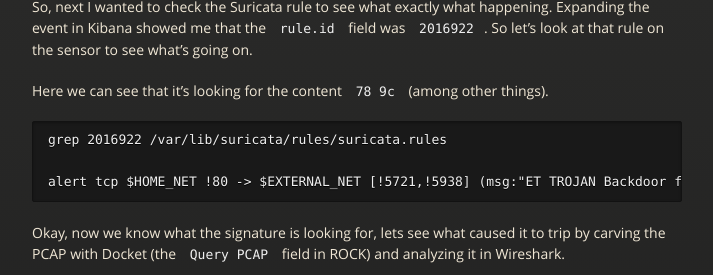
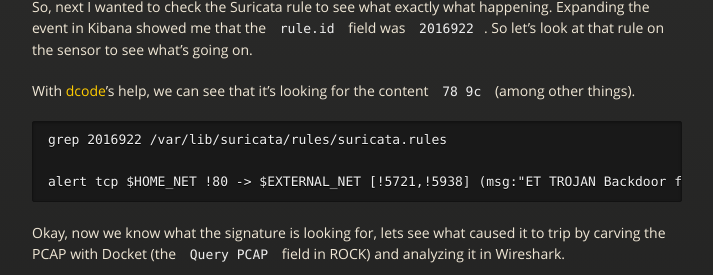
Before and after one commit to huntops-blue/huntops-blue.github.io, a Jekyll site: the page built from _posts/2020-04-30-suricata-tuning.md, in a window 1280 px wide and 900 px high, scrolled down 2591 px, cut to the strip 179-900 px from the top of the window. Shown: the top 275 px of the strip, without its empty margins (283-996 px from the left). Built offline with Jekyll 4.4.1, drawn with Linux system fonts in a browser that asks for light colours.

Commit message:
include dcode's hat tip

````diff
--- a/_posts/2020-04-30-suricata-tuning.md
+++ b/_posts/2020-04-30-suricata-tuning.md
@@ -28,7 +28,7 @@ In digging in a bit more, I hopped over to Discover to see what was happening ar
 
 So, next I wanted to check the Suricata rule to see what exactly what happening. Expanding the event in Kibana showed me that the `rule.id` field was `2016922`. So let's look at that rule on the sensor to see what's going on.
 
-Here we can see that it's looking for the content `78 9c` (among other things).
+With [dcode](https://twitter.com/dcode)'s help, we can see that it's looking for the content `78 9c` (among other things).
 
 ```
 grep 2016922 /var/lib/suricata/rules/suricata.rules
````
Also changed, not shown: 1 other file.
